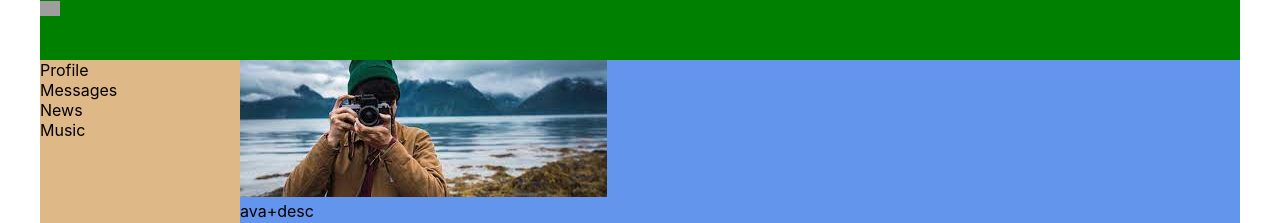
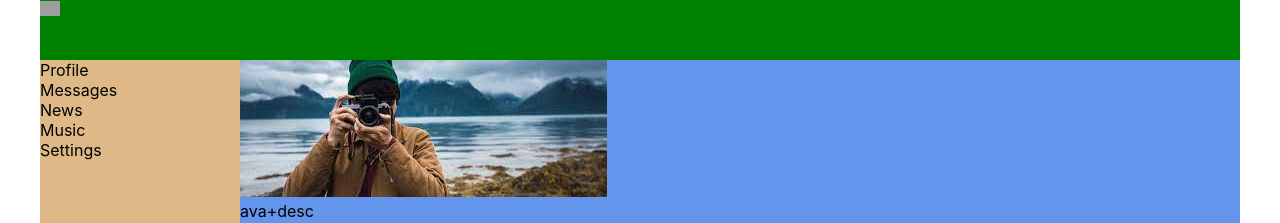
Before and after one commit to maxsergeev/socialnetwork, a React (Create React App) app: page / in a window 1280 px wide. Shown: the top 223 px of the page. Built offline with nearby package versions, Linux system fonts and the light colour scheme; grey boxes are pictures that could not be loaded.

Commit message:
delete setting on menu

```diff
--- a/src/components/Navbar.jsx
+++ b/src/components/Navbar.jsx
@@ -7,6 +7,7 @@ const Navbar = () => {
           <div><a>Messages</a></div>
           <div><a>News</a></div>
           <div><a>Music</a></div>
+          <div><a>Settings</a></div>
         </nav>
     );
 }
```
